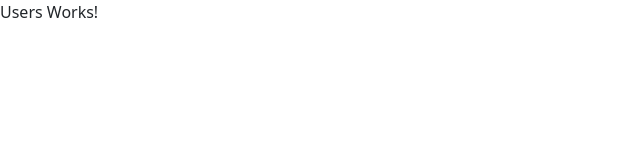
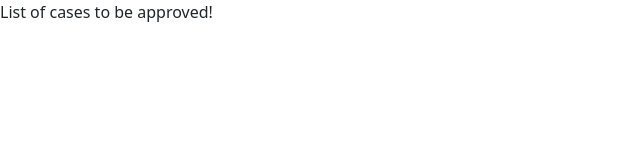
Before and after one commit to cyborg-nomade/inventario-lgpd-auto, a React (Create React App) app in the folder inventario-lgpd-frontend/: page /cases/approve in a window 1280 px wide. Before the commit this address led to /. Shown: the top 160 px of the page, without its empty margins (0-640 px from the left). Built offline with nearby package versions, Linux system fonts and the light colour scheme.

Commit message:
rotas e páginas finalizadas

```diff
--- a/inventario-lgpd-frontend/src/App.js
+++ b/inventario-lgpd-frontend/src/App.js
@@ -2,15 +2,24 @@ import React from "react";
 import { Routes, Route, Navigate } from "react-router-dom";
 
 import NewCase from "./cases/pages/NewCase";
-import Users from "./users/pages/Users";
+import UserPage from "./users/pages/UserPage";
+import Login from "./users/pages/Login";
+import EditCase from "./cases/pages/EditCase";
+import CasesList from "./cases/pages/CasesList";
+import ApproveCaseList from "./cases/pages/ApproveCaseList";
 
 import "./App.css";
 
 const App = () => {
   return (
     <Routes>
-      <Route path="/" element={<Users />} />
+      <Route path="/" element={<Login />} />
+      <Route path="/login" element={<Login />} />
+      <Route path="/:uid/cases" element={<UserPage />} />
       <Route path="/cases/new" element={<NewCase />} />
+      <Route path="/cases/:cid" element={<EditCase />} />
+      <Route path="/cases/" element={<CasesList />} />
+      <Route path="/cases/approve" element={<ApproveCaseList />} />
       <Route path="*" element={<Navigate to="/" />} />
     </Routes>
   );
--- /dev/null
+++ b/inventario-lgpd-frontend/src/cases/pages/ApproveCaseList.js
@@ -0,0 +1,7 @@
+import React from "react";
+
+const ApproveCaseList = () => {
+  return <div>List of cases to be approved!</div>;
+};
+
+export default ApproveCaseList;
--- /dev/null
+++ b/inventario-lgpd-frontend/src/cases/pages/CasesList.js
@@ -0,0 +1,7 @@
+import React from "react";
+
+const CasesList = () => {
+  return <div>This is a list of cases!</div>;
+};
+
+export default CasesList;
--- /dev/null
+++ b/inventario-lgpd-frontend/src/cases/pages/EditCase.js
@@ -0,0 +1,7 @@
+import React from "react";
+
+const EditCase = () => {
+  return <div>Case can be edited!</div>;
+};
+
+export default EditCase;
--- /dev/null
+++ b/inventario-lgpd-frontend/src/users/pages/Login.js
@@ -0,0 +1,7 @@
+import React from "react";
+
+const Login = () => {
+  return <div>Login works!</div>;
+};
+
+export default Login;
--- /dev/null
+++ b/inventario-lgpd-frontend/src/users/pages/UserPage.js
@@ -0,0 +1,7 @@
+import React from "react";
+
+const UserPage = () => {
+  return <div>User has a page!</div>;
+};
+
+export default UserPage;
--- a/inventario-lgpd-frontend/src/users/pages/Users.js
+++ /dev/null
@@ -1,7 +0,0 @@
-import React from "react";
-
-const Users = () => {
-  return <div>Users Works!</div>;
-};
-
-export default Users;
```
Also changed, not shown: 1 other file (tests, documents, lock files or other folders).
